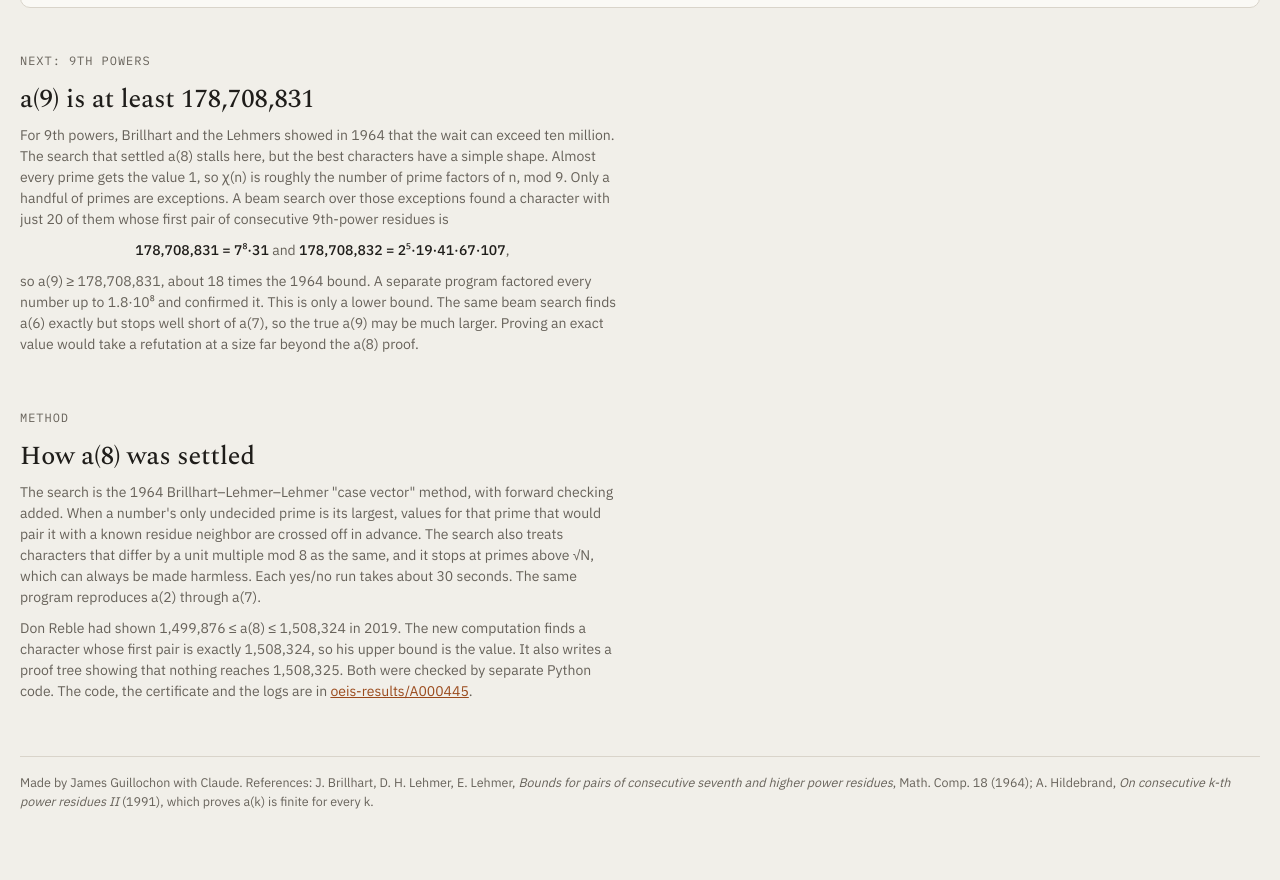
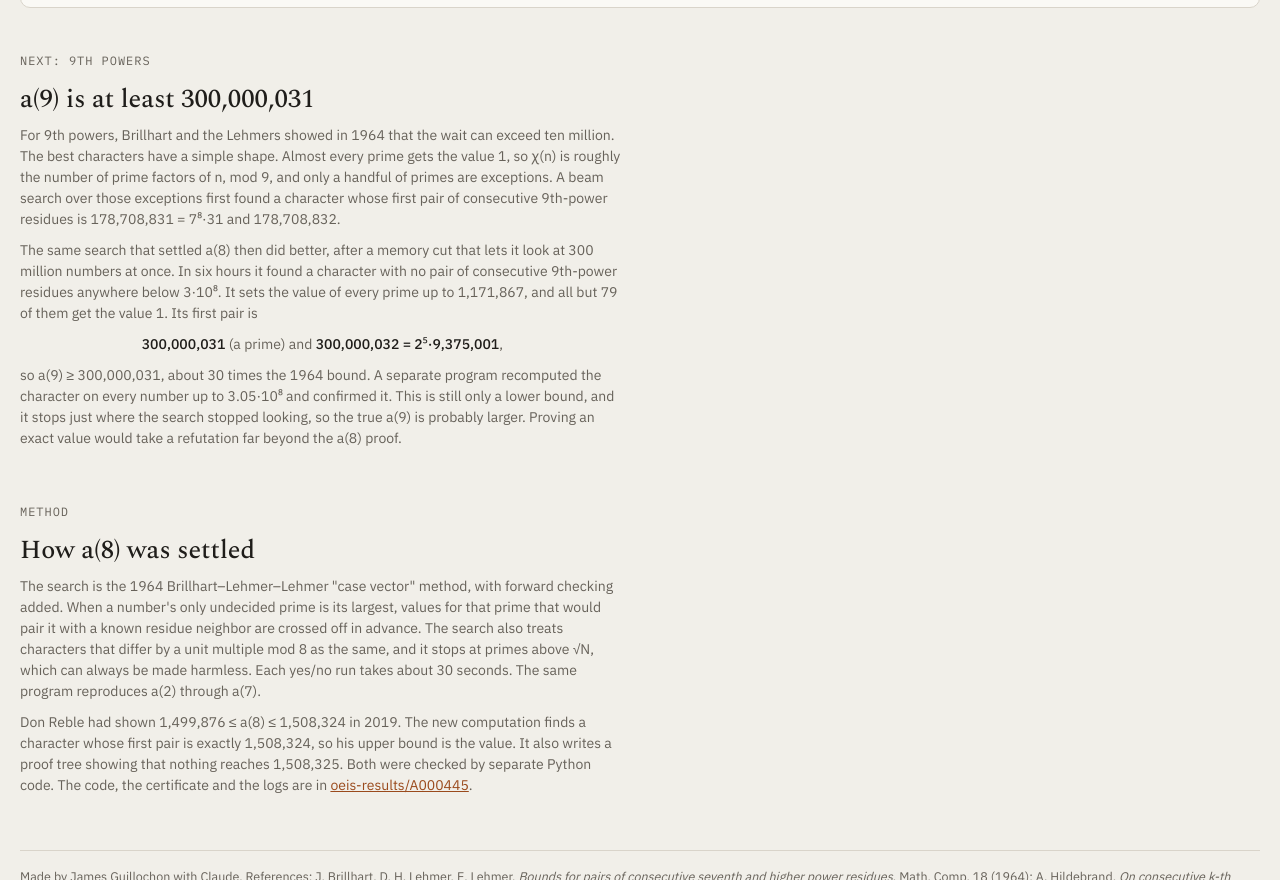
Before and after one commit to guillochon/consecutive-residues, a plain HTML site: page index.html in a window 1280 px wide. Shown: the part 3453-4333 px from the top of the page. Drawn offline with nearby package versions, Linux system fonts and the light colour scheme.

Commit message:
Consecutive Residues: a(9) >= 300,000,031 from the DFS run at N = 3e8
Co-Authored-By: Claude Opus 5.5 <noreply@anthropic.com>

```diff
--- a/index.html
+++ b/index.html
@@ -247,15 +247,18 @@ footer { color: var(--muted); font-size: 12.5px; border-top: 1px solid var(--lin
 
 <section class="text">
   <p class="eyebrow">Next: 9th powers</p>
-  <h2>a(9) is at least 178,708,831</h2>
-  <p>For 9th powers, Brillhart and the Lehmers showed in 1964 that the wait can exceed ten million. The search that settled
-  a(8) stalls here, but the best characters have a simple shape. Almost every prime gets the value 1, so χ(n) is roughly
-  the number of prime factors of n, mod 9. Only a handful of primes are exceptions. A beam search over those exceptions
-  found a character with just 20 of them whose first pair of consecutive 9th-power residues is</p>
-  <p style="text-align:center"><b>178,708,831 = 7⁸·31</b> and <b>178,708,832 = 2⁵·19·41·67·107</b>,</p>
-  <p>so a(9) ≥ 178,708,831, about 18 times the 1964 bound. A separate program factored every number up to 1.8·10⁸ and
-  confirmed it. This is only a lower bound. The same beam search finds a(6) exactly but stops well short of a(7), so the
-  true a(9) may be much larger. Proving an exact value would take a refutation at a size far beyond the a(8) proof.</p>
+  <h2>a(9) is at least 300,000,031</h2>
+  <p>For 9th powers, Brillhart and the Lehmers showed in 1964 that the wait can exceed ten million. The best characters
+  have a simple shape. Almost every prime gets the value 1, so χ(n) is roughly the number of prime factors of n, mod 9,
+  and only a handful of primes are exceptions. A beam search over those exceptions first found a character whose first
+  pair of consecutive 9th-power residues is 178,708,831 = 7⁸·31 and 178,708,832.</p>
+  <p>The same search that settled a(8) then did better, after a memory cut that lets it look at 300 million numbers at
+  once. In six hours it found a character with no pair of consecutive 9th-power residues anywhere below 3·10⁸. It sets
+  the value of every prime up to 1,171,867, and all but 79 of them get the value 1. Its first pair is</p>
+  <p style="text-align:center"><b>300,000,031</b> (a prime) and <b>300,000,032 = 2⁵·9,375,001</b>,</p>
+  <p>so a(9) ≥ 300,000,031, about 30 times the 1964 bound. A separate program recomputed the character on every number
+  up to 3.05·10⁸ and confirmed it. This is still only a lower bound, and it stops just where the search stopped looking,
+  so the true a(9) is probably larger. Proving an exact value would take a refutation far beyond the a(8) proof.</p>
 </section>
 
 <section class="text">
```
